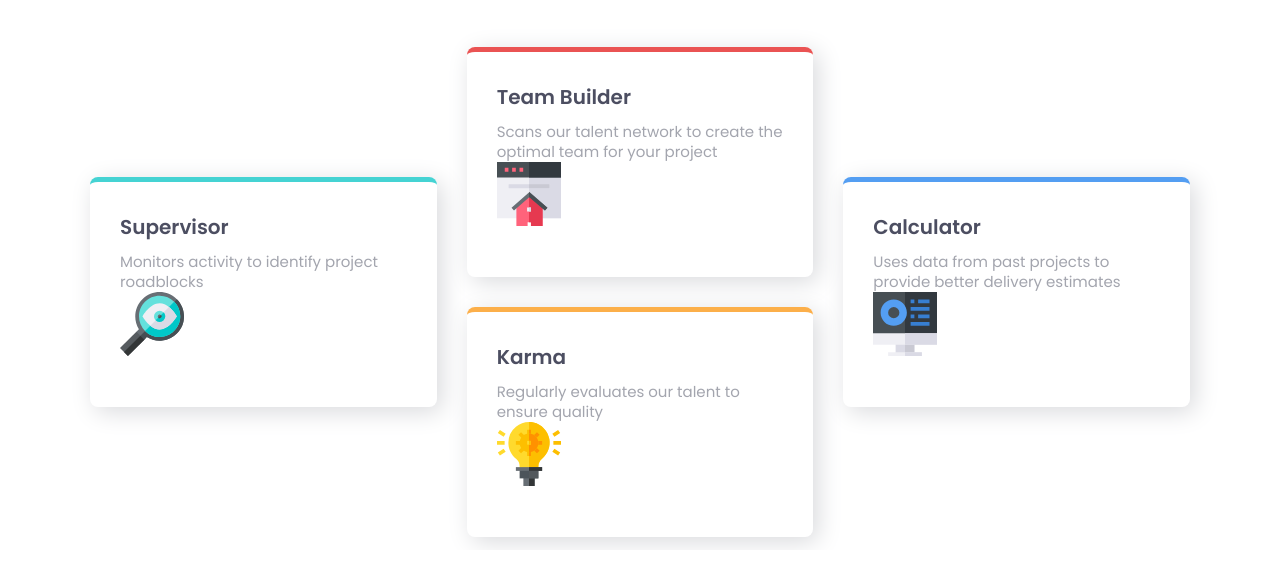
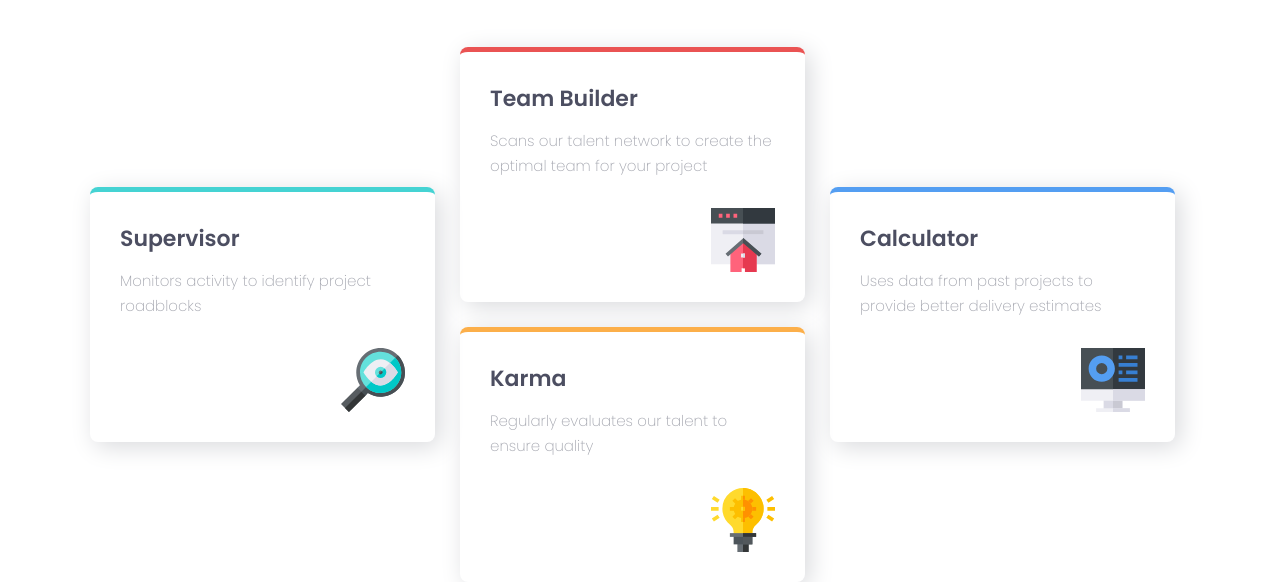
Before and after one commit to hassanahmadp/four-card, a plain HTML site: page index.html in a window 1280 px wide. Shown: the part 250-832 px from the top of the page. Before the commit the page ends 800 px from the top, so only its background shows below. Drawn offline with Linux system fonts and the light colour scheme.

Commit message:
desktop screen finished

```diff
--- a/css/_main.scss
+++ b/css/_main.scss
@@ -1,14 +1,12 @@
 main {
   width: 110rem;
   margin: 0 auto;
-  //   background-color: black;
   display: grid;
-  grid-template-columns: repeat(3, 1fr);
-  grid-template-rows: repeat(4, 10rem);
-  grid-gap: 3rem;
+  grid-template-columns: repeat(3, 34.5rem);
+  grid-template-rows: repeat(4, 11.5rem);
+  grid-gap: 2.5rem;
 
   .grid-elements {
-    // background-color: pink;
     position: relative;
     border-radius: 0.8rem;
     border-top: 0.5rem solid black;
@@ -16,17 +14,19 @@ main {
     padding: 3rem;
     h3 {
       font-weight: 600;
-      font-size: 2rem;
+      font-size: 2.2rem;
     }
     p {
-      margin-top: 1rem;
-      line-height: 2rem;
+      margin-top: 1.3rem;
+      line-height: 2.5rem;
       font-size: 1.5rem;
-      font-weight: 400;
+      font-weight: 200;
       color: neutralColor(grayish-blue);
     }
     img {
       position: absolute;
+      bottom: 3rem;
+      right: 3rem;
     }
   }
   .supervisor {
```
Also changed, not shown: css/styles.css, 1 other file.
